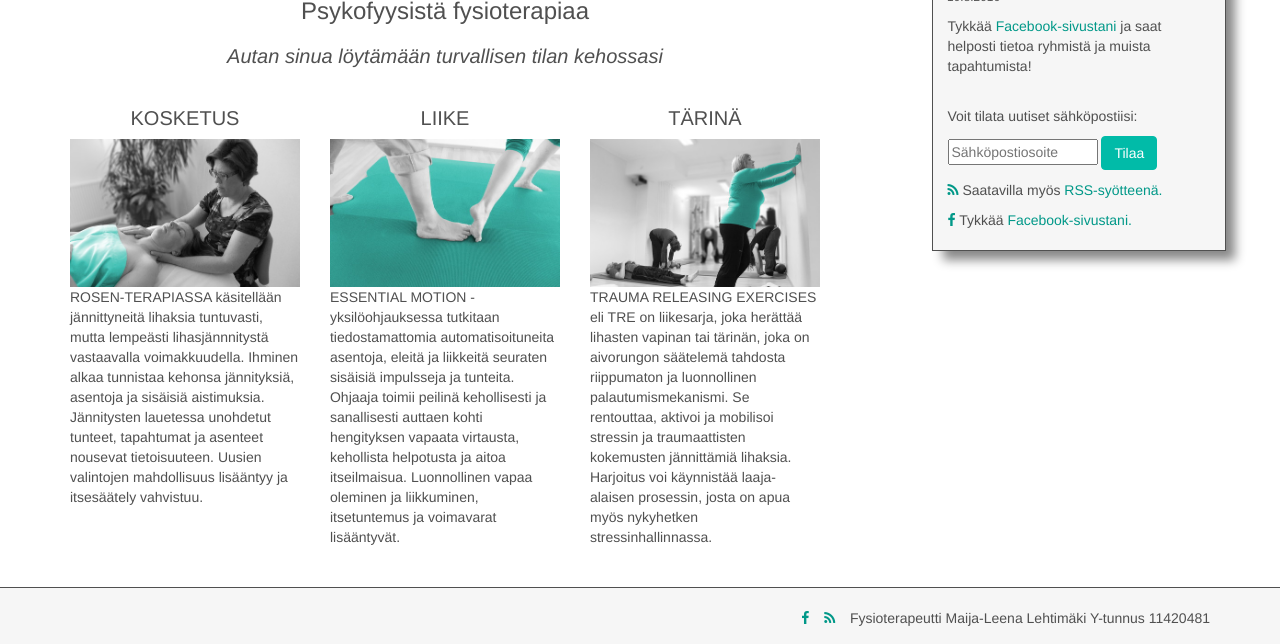
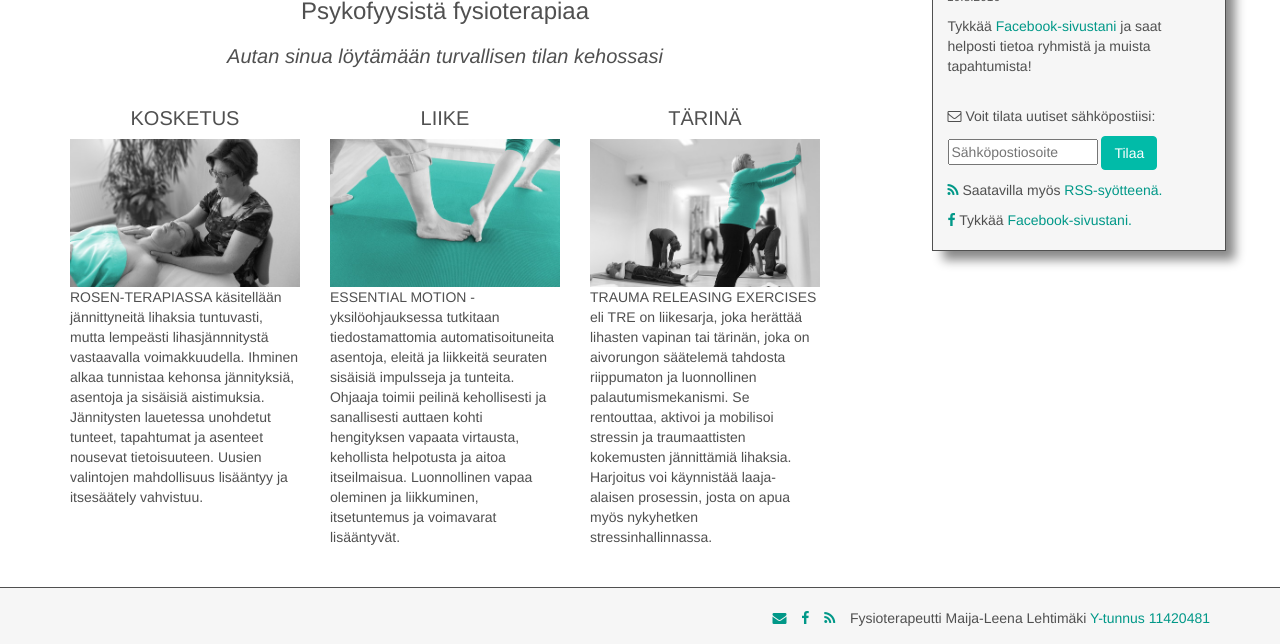
Before and after one commit to jluttine/maijaleenalehtimaki.fi, a Jekyll site: the page built from _pages/00-etusivu.html, in a window 1280 px wide. Shown: the part 573-1217 px from the top of the page. Built offline with Jekyll 4.4.1, drawn with Linux system fonts in a browser that asks for light colours; part of the change alters nothing that is shown.

Commit message:
Lisää sähköposti-iconeita

```diff
--- a/_config.yml
+++ b/_config.yml
@@ -10,7 +10,11 @@ title: Fysioterapeutti Maija-Leena Lehtimäki
 #email: your-email@domain.com
 description: > # this means to ignore newlines until "baseurl:"
   Psykofyysistä fysioterapiaa: Autan sinua löytämään turvallisen tilan kehossasi
-footer: Fysioterapeutti Maija-Leena Lehtimäki Y-tunnus 11420481
+footer: >
+  Fysioterapeutti Maija-Leena Lehtimäki <a
+  href="https://tietopalvelu.ytj.fi/yritystiedot.aspx?yavain=957313&tarkiste=02BBDBAE25C0ED111F496DC6A50527C6D9536967">
+  Y-tunnus 11420481
+  </a>
 
 timezone: Europe/Helsinki
 
--- a/_includes/footer.html
+++ b/_includes/footer.html
@@ -1,5 +1,7 @@
 <footer class="footer">
     <div class="container">
+        {% include icon-mail.html %}
+        &ensp;
         {% include icon-facebook.html %}
         &ensp;
         {% include icon-rss.html %}
--- /dev/null
+++ b/_includes/icon-mail.html
@@ -0,0 +1,3 @@
+<a href="mailto:maija-leena.lehtimaki@pp.inet.fi">
+    <i class="fa fa-envelope" aria-hidden="true"></i>
+</a>
--- a/_includes/recent.html
+++ b/_includes/recent.html
@@ -21,6 +21,7 @@
 {% endfor %}
 
 <p>
+    <i class="fa fa-envelope-o" aria-hidden="true"></i>
     Voit tilata uutiset sähköpostiisi:
 </p>
 {% include subscribe.html %}
```
